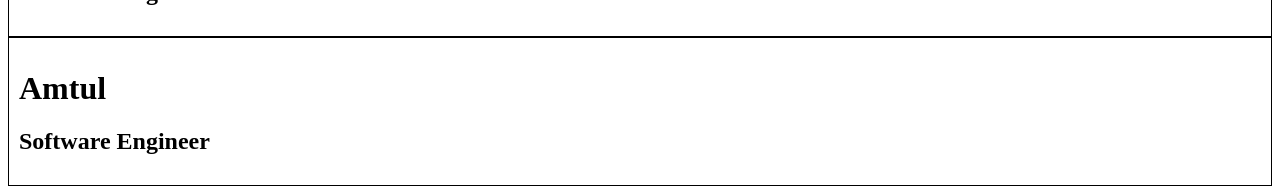
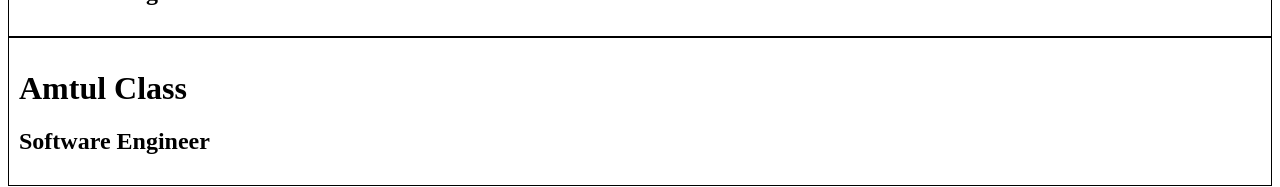
Before and after one commit to amtulkhan/Hunger-Calls, a React (Vite) app: page /about in a window 1280 px wide. Shown: the part 305-492 px from the top of the page. Built offline with nearby package versions, Linux system fonts and the light colour scheme.

Commit message:
props set using super

```diff
--- a/src/Components/About.js
+++ b/src/Components/About.js
@@ -5,7 +5,7 @@ const About = () => {
     <>
       <h2>About</h2>
       <User />
-      <UserClass />
+      <UserClass name={"Amtul Class"} />
     </>
   );
 };
--- a/src/Components/UserClass.js
+++ b/src/Components/UserClass.js
@@ -1,9 +1,12 @@
 import React from "react";
 class UserClass extends React.Component {
+  constructor(props) {
+    super(props);
+  }
   render() {
     return (
       <div className="user-card">
-        <h1>Amtul</h1>
+        <h1>{this.props.name}</h1>
         <h2>Software Engineer</h2>
       </div>
     );
```
Also changed, not shown: 2 other files (tests, documents, lock files or other folders).
